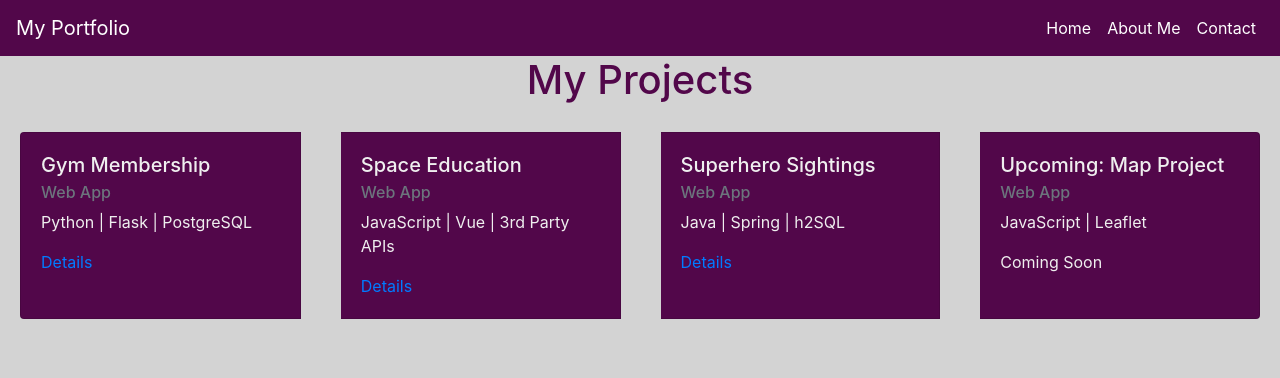
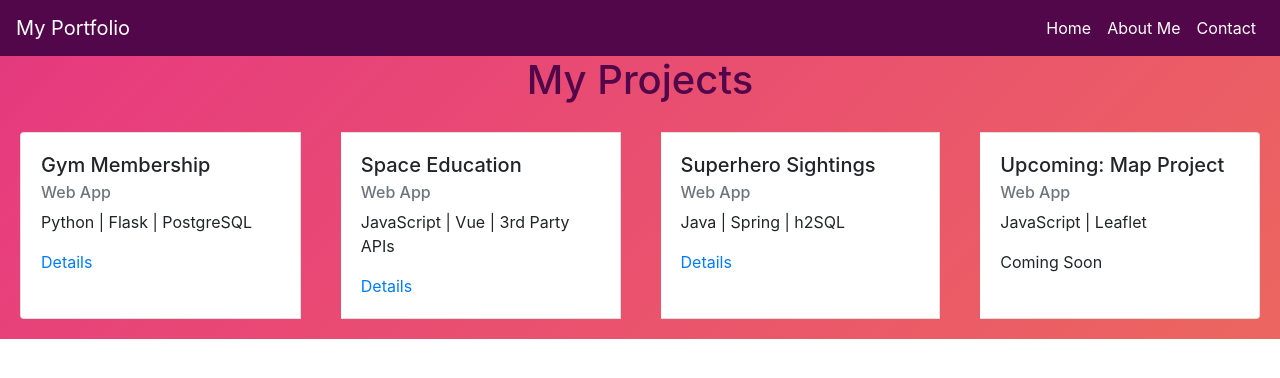
Before and after one commit to ecoBela/website_portfolio, a React (Create React App) app: page /projects in a window 1280 px wide. Shown: the top 378 px of the page. Built offline with nearby package versions, Linux system fonts and the light colour scheme.

Commit message:
added changing backgroups to Projects componetn;

```diff
--- a/src/Components/About.js
+++ b/src/Components/About.js
@@ -22,8 +22,8 @@
 // background: grey;
 // opacity: 0.5;
 margin-top:10rem;
-margin-left: 5rem;
-margin-right: 5rem;
+margin-left: 3rem;
+margin-right: 3rem;
 margin-bottom: 0;
 padding: 1rem;
 text-align: center;
@@ -36,10 +36,10 @@
          <h2 className="intro">Hi! I'm Bela</h2>
          <img src={photo}/>
             <StyledParagraph>
-                <p>Background</p>
-                <p>Values</p>
-                <p>Skills</p>
-                <p>Interests</p>
+                <p>BACKGROUND</p>
+                <p>VALUES</p>
+                <p>SKILLS</p>
+                <p>INTERESTS</p>
             </StyledParagraph>
         </Styled>
         </>
--- a/src/Containers/Projects.js
+++ b/src/Containers/Projects.js
@@ -8,9 +8,22 @@
 const Projects = () => {
 
     const Styles = styled.div`
+    background: linear-gradient(-45deg, #ee7752, #e73c7e, #52074a, #23d5ab);
+    background-size: 400% 400%;
+    animation: gradient 15s ease infinite;
+    @keyframes gradient {
+        0% {
+            background-position: 0% 50%;
+        }
+        50% {
+            background-position: 100% 50%;
+        }
+        100% {
+            background-position: 0% 50%;
+        }
 
-    background-color: lightgrey;
-    // background: url(${globeImage});
+    // background-color: lightgrey;
+
     height: 100vh;
     .card {
         background: #52074a;
```
